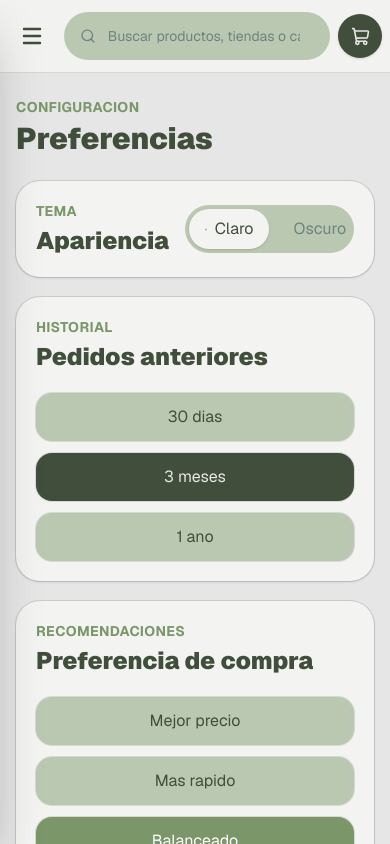
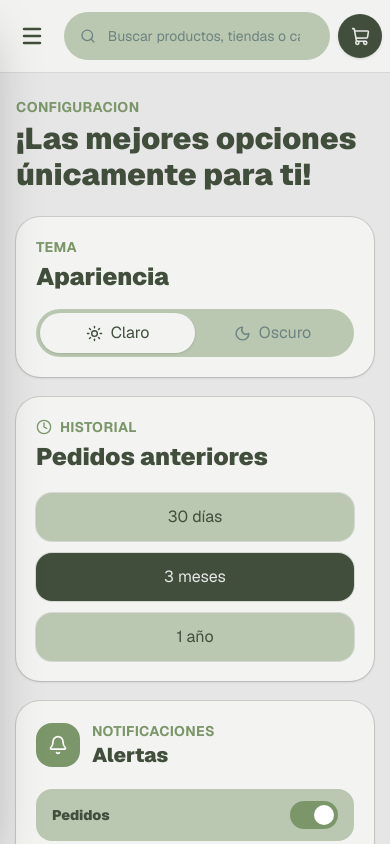
Before and after one commit to Combii0/ReNova, a Next.js app: page /configuracion in a window 390 px wide. Shown: the top 844 px of the page. Built offline with nearby package versions, Linux system fonts and the light colour scheme.

Commit message:
omg style completed with a semi working LMM working(Yo juro)

```diff
--- a/src/app/configuracion/page.tsx
+++ b/src/app/configuracion/page.tsx
@@ -9,7 +9,7 @@ export default function SettingsPage() {
           Configuracion
         </p>
         <h1 className="mt-1 text-3xl font-black text-[var(--app-text)]">
-          Preferencias
+          ¡Las mejores opciones únicamente para ti!
         </h1>
       </div>
 
--- a/src/components/AppShell.tsx
+++ b/src/components/AppShell.tsx
@@ -13,7 +13,6 @@ import {
   Search,
   Settings,
   ShoppingCart,
-  SlidersHorizontal,
   X,
 } from "lucide-react";
 import { applyTheme, getCookie, type AppTheme } from "@/lib/cookies";
--- a/src/components/SettingsPanel.tsx
+++ b/src/components/SettingsPanel.tsx
@@ -1,7 +1,7 @@
 "use client";
 
-import { useEffect, useState } from "react";
-import { Bell, Moon, Sun } from "lucide-react";
+import { useEffect, useMemo, useSyncExternalStore } from "react";
+import { Bell, Moon, Sun, Clock } from "lucide-react";
 import {
   applyTheme,
   getCookie,
@@ -17,34 +17,75 @@ type NotificationSettings = {
   riders: boolean;
 };
 
+type SettingsSnapshot = {
+  theme: AppTheme;
+  historyRange: string;
+  notifications: NotificationSettings;
+};
+
 const defaultNotifications: NotificationSettings = {
   orders: true,
   promos: false,
   riders: true,
 };
 
-export default function SettingsPanel() {
-  const [theme, setTheme] = useState<AppTheme>(() => {
-    const savedTheme =
-      readJsonCookie<AppTheme | null>("renova-theme-json", null) ??
-      (getCookie("renova-theme") as AppTheme | null);
+const defaultSettings: SettingsSnapshot = {
+  theme: "light",
+  historyRange: "90",
+  notifications: defaultNotifications,
+};
 
-    return savedTheme ?? "light";
-  });
-  const [historyRange, setHistoryRange] = useState(
-    () => readJsonCookie<string | null>("renova-history-range", null) ?? "90",
-  );
-  const [recommendationMode, setRecommendationMode] = useState(
-    () =>
-      readJsonCookie<string | null>("renova-recommendation-mode", null) ??
-      "balance",
-  );
-  const [notifications, setNotifications] = useState<NotificationSettings>(
-    () =>
-      readJsonCookie<NotificationSettings>(
+const defaultSettingsSnapshot = JSON.stringify(defaultSettings);
+
+function readSettingsSnapshot(): SettingsSnapshot {
+  const savedTheme =
+    readJsonCookie<AppTheme | null>("renova-theme-json", null) ??
+    (getCookie("renova-theme") as AppTheme | null);
+
+  return {
+    theme: savedTheme ?? defaultSettings.theme,
+    historyRange:
+      readJsonCookie<string | null>("renova-history-range", null) ??
+      defaultSettings.historyRange,
+    notifications: readJsonCookie<NotificationSettings>(
       "renova-notifications",
       defaultNotifications,
-      ),
+    ),
+  };
+}
+
+function getClientSettingsSnapshot() {
+  return JSON.stringify(readSettingsSnapshot());
+}
+
+function getServerSettingsSnapshot() {
+  return defaultSettingsSnapshot;
+}
+
+function subscribeToSettings(callback: () => void) {
+  window.addEventListener("renova-settings-change", callback);
+  window.addEventListener("storage", callback);
+
+  return () => {
+    window.removeEventListener("renova-settings-change", callback);
+    window.removeEventListener("storage", callback);
+  };
+}
+
+function notifySettingsChanged() {
+  window.dispatchEvent(new Event("renova-settings-change"));
+}
+
+export default function SettingsPanel() {
+  const settingsSnapshot = useSyncExternalStore(
+    subscribeToSettings,
+    getClientSettingsSnapshot,
+    getServerSettingsSnapshot,
+  );
+
+  const { theme, historyRange, notifications } = useMemo(
+    () => JSON.parse(settingsSnapshot) as SettingsSnapshot,
+    [settingsSnapshot],
   );
 
   useEffect(() => {
@@ -52,33 +93,28 @@ export default function SettingsPanel() {
   }, [theme]);
 
   function updateTheme(nextTheme: AppTheme) {
-    setTheme(nextTheme);
     applyTheme(nextTheme);
     setCookie("renova-theme", nextTheme);
     setJsonCookie("renova-theme-json", nextTheme);
+    notifySettingsChanged();
   }
 
   function updateHistoryRange(value: string) {
-    setHistoryRange(value);
     setJsonCookie("renova-history-range", value);
-  }
-
-  function updateRecommendationMode(value: string) {
-    setRecommendationMode(value);
-    setJsonCookie("renova-recommendation-mode", value);
+    notifySettingsChanged();
   }
 
   function toggleNotification(key: keyof NotificationSettings) {
     const next = { ...notifications, [key]: !notifications[key] };
-    setNotifications(next);
     setJsonCookie("renova-notifications", next);
+    notifySettingsChanged();
   }
 
   return (
     <div className="grid gap-5 lg:grid-cols-[1fr_360px]">
       <section className="space-y-5">
         <div className="rounded-[1.5rem] bg-[var(--app-surface)] p-5 shadow-sm ring-1 ring-[var(--app-border)]">
-          <div className="flex items-center justify-between gap-4">
+          <div className="flex flex-col gap-4 sm:flex-row sm:items-center sm:justify-between">
             <div>
               <p className="text-sm font-bold uppercase tracking-wide text-[var(--brand)]">
                 Tema
@@ -87,20 +123,20 @@ export default function SettingsPanel() {
                 Apariencia
               </h2>
             </div>
-            <div className="grid grid-cols-2 rounded-full bg-[var(--app-soft)] p-1">
+            <div className="grid w-full grid-cols-2 rounded-full bg-[var(--app-soft)] p-1 sm:w-auto">
               <button
-                className={`flex h-10 items-center gap-2 rounded-full px-4 text-sm font-black ${
+                className={`flex h-10 items-center justify-center gap-2 rounded-full px-4 text-sm font-black ${
                   theme === "light"
                     ? "bg-[var(--app-surface)] text-[var(--app-text)] shadow-sm"
                     : "text-[var(--app-muted)]"
                 }`}
                 onClick={() => updateTheme("light")}
               >
-                <Sun size={17} />
+                <Sun size={17}/>
                 Claro
               </button>
               <button
-                className={`flex h-10 items-center gap-2 rounded-full px-4 text-sm font-black ${
+                className={`flex h-10 items-center justify-center gap-2 rounded-full px-4 text-sm font-black ${
                   theme === "dark"
                     ? "bg-[var(--app-surface)] text-[var(--app-text)] shadow-sm"
                     : "text-[var(--app-muted)]"
@@ -115,17 +151,18 @@ export default function SettingsPanel() {
         </div>
 
         <div className="rounded-[1.5rem] bg-[var(--app-surface)] p-5 shadow-sm ring-1 ring-[var(--app-border)]">
-          <p className="text-sm font-bold uppercase tracking-wide text-[var(--brand)]">
-            Historial
-          </p>
+          <div className="flex items-center gap-2 text-sm font-bold uppercase tracking-wide text-[var(--brand)]">
+            <Clock size={16} className="shrink-0" />
+            <span>Historial</span>
+          </div>
           <h2 className="mt-1 text-2xl font-black text-[var(--app-text)]">
             Pedidos anteriores
           </h2>
           <div className="mt-5 grid gap-3 sm:grid-cols-3">
             {[
-              ["30", "30 dias"],
+              ["30", "30 días"],
               ["90", "3 meses"],
-              ["365", "1 ano"],
+              ["365", "1 año"],
             ].map(([value, label]) => (
               <button
                 key={value}
@@ -135,34 +172,6 @@ export default function SettingsPanel() {
                     : "bg-[var(--app-soft)] text-[var(--app-text)]"
                 }`}
                 onClick={() => updateHistoryRange(value)}
-              >
-                {label}
-              </button>
-            ))}
-          </div>
-        </div>
-
-        <div className="rounded-[1.5rem] bg-[var(--app-surface)] p-5 shadow-sm ring-1 ring-[var(--app-border)]">
-          <p className="text-sm font-bold uppercase tracking-wide text-[var(--brand)]">
-            Recomendaciones
-          </p>
-          <h2 className="mt-1 text-2xl font-black text-[var(--app-text)]">
-            Preferencia de compra
-          </h2>
-          <div className="mt-5 grid gap-3 sm:grid-cols-3">
-            {[
-              ["price", "Mejor precio"],
-              ["speed", "Mas rapido"],
-              ["balance", "Balanceado"],
-            ].map(([value, label]) => (
-              <button
-                key={value}
-                className={`h-12 rounded-2xl text-sm font-black ring-1 ring-[var(--app-border)] ${
-                  recommendationMode === value
-                    ? "bg-[var(--brand)] text-white"
-                    : "bg-[var(--app-soft)] text-[var(--app-text)]"
-                }`}
-                onClick={() => updateRecommendationMode(value)}
               >
                 {label}
               </button>
```
